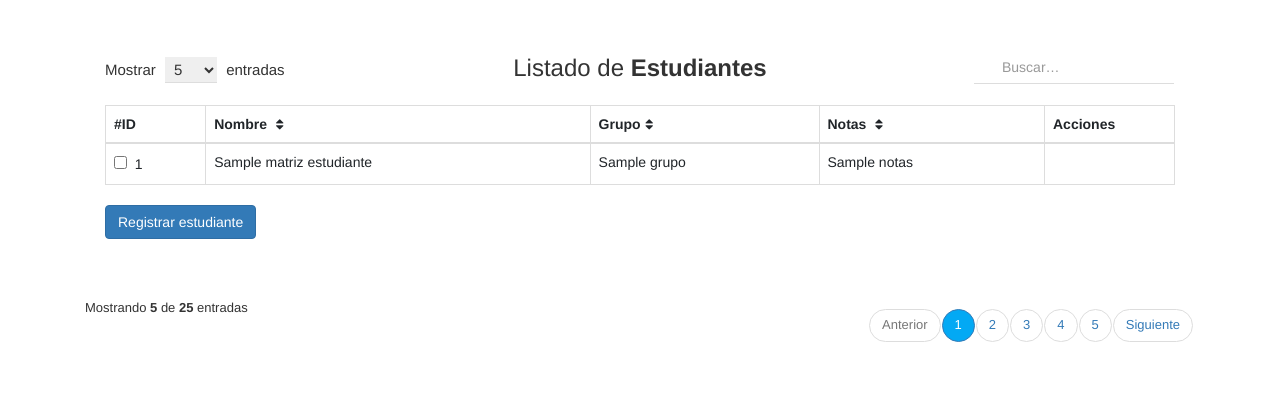
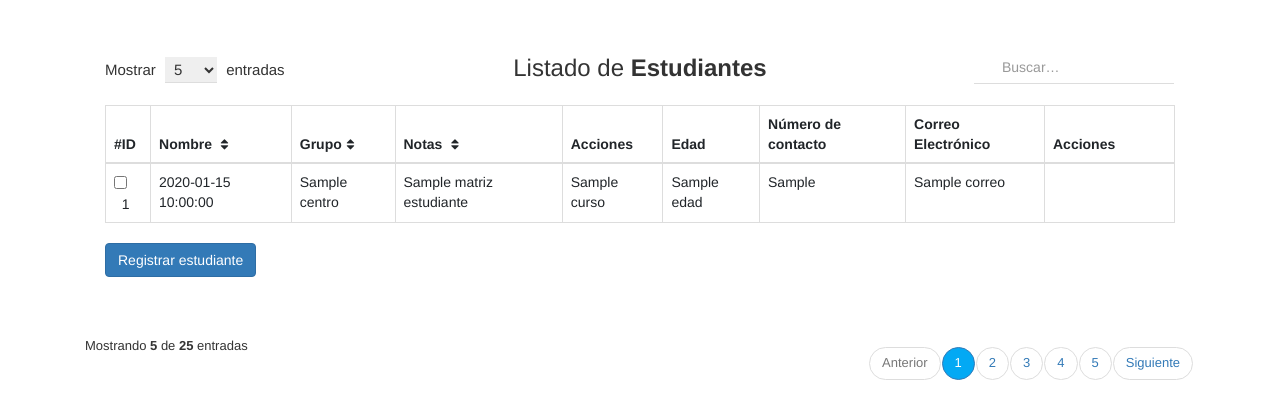
Before and after one commit to MrNikolaTesla/escritoProgramacion, a PHP site: template vista/Estudiantes_view.php in a window 1280 px wide. Shown: the top 419 px of the page. Run offline with PHP 8.4, Linux system fonts and the light colour scheme; the template is opened without the code that fills it: most values are stand-ins (such as "Sample title", 1, 10 or a date in 2020).

Commit message:
COMMIT inicial

```diff
--- a/modelo/conexion.php
+++ b/modelo/conexion.php
@@ -13,7 +13,7 @@ class Conectar
             return $con;
         } catch (Exception $e) {
             die('Error' . $e->getMessage());
-            echo "La linea de error " . $e->getLine();
+            echo "La linea de error es:" . $e->getLine();
         }
     }
 }
--- a/vista/Estudiantes_view.php
+++ b/vista/Estudiantes_view.php
@@ -44,7 +44,7 @@
           } */
     </script>
     <script src="https://unpkg.com/sweetalert/dist/sweetalert.min.js"></script>
-<!--
+    <!--
     <script>
         var eliminar = new Boolean(false);
         //ESTO https://www.javatpoint.com/sweetalert
@@ -108,6 +108,11 @@
                                 <th>Grupo<i class="fa fa-sort"></i></th>
                                 <th>Notas <i class="fa fa-sort"></i></th>
                                 <th>Acciones</th>
+                                <th>Edad</th>
+                                <th>Número de contacto</th>
+                                <th>Correo Electrónico</th>
+                                <th>Acciones</th>
+
                             </tr>
                         </thead>
                 </form>
@@ -117,9 +122,13 @@
                     <?php foreach ($matrizEstudiante as $estudiante) : ?>
                         <tr>
                             <td><input class="customcheckbox" type="checkbox" value="" id="flexCheckDefault1" />&nbsp;&nbsp;<?php echo $estudiante['id'] ?></td>
-                            <td><?php echo $estudiante['nombre'] ?></td>
-                            <td><?php echo $estudiante['grupo'] ?></td>
-                            <td><?php echo $estudiante['notas'] ?></td>
+                            <td><?php echo $estudiante['fecha'] ?></td>
+                            <td><?php echo $estudiante['centro'] ?></td>
+                            <td><?php echo $estudiante['nombre_apellido'] ?></td>
+                            <td><?php echo $estudiante['curso'] ?></td>
+                            <td><?php echo $estudiante['edad'] ?></td>
+                            <td><?php echo $estudiante['numero_cel'] ?></td>
+                            <td><?php echo $estudiante['correo'] ?></td>
                             <td>
                                 <a href="#" class="view" title="Ver" data-toggle="tooltip"><i class="material-icons">&#xE417;</i></a>
                                 <a href="pagina/ModificarEstudiantes_pagina.php?id=<?php echo $estudiante['id'] ?>" class="edit" title="Editar" data-toggle="tooltip"><i class="material-icons">&#xE254;</i></a>
```
Also changed, not shown: assets/BaseDeDatos/datos+estructura.sql (+15 -8 lines), modelo/Estudiante.php (+7 -7 lines), pagina/RegistroEstudiantes.php (+8 -9 lines).
